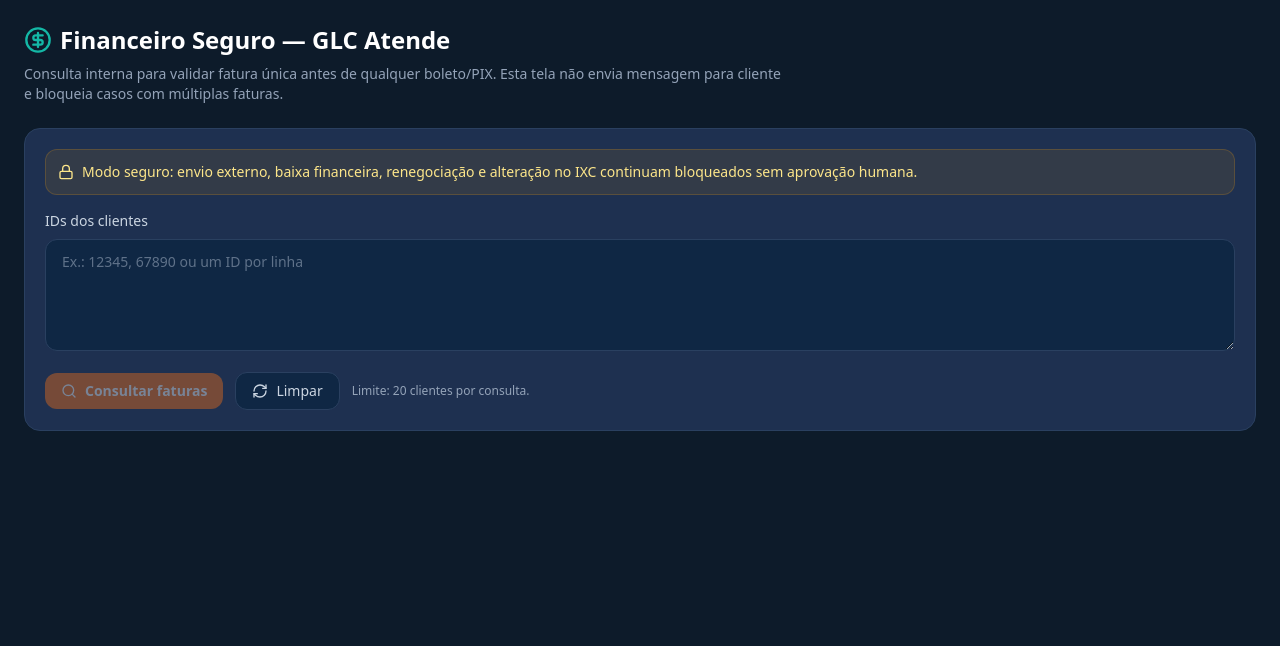
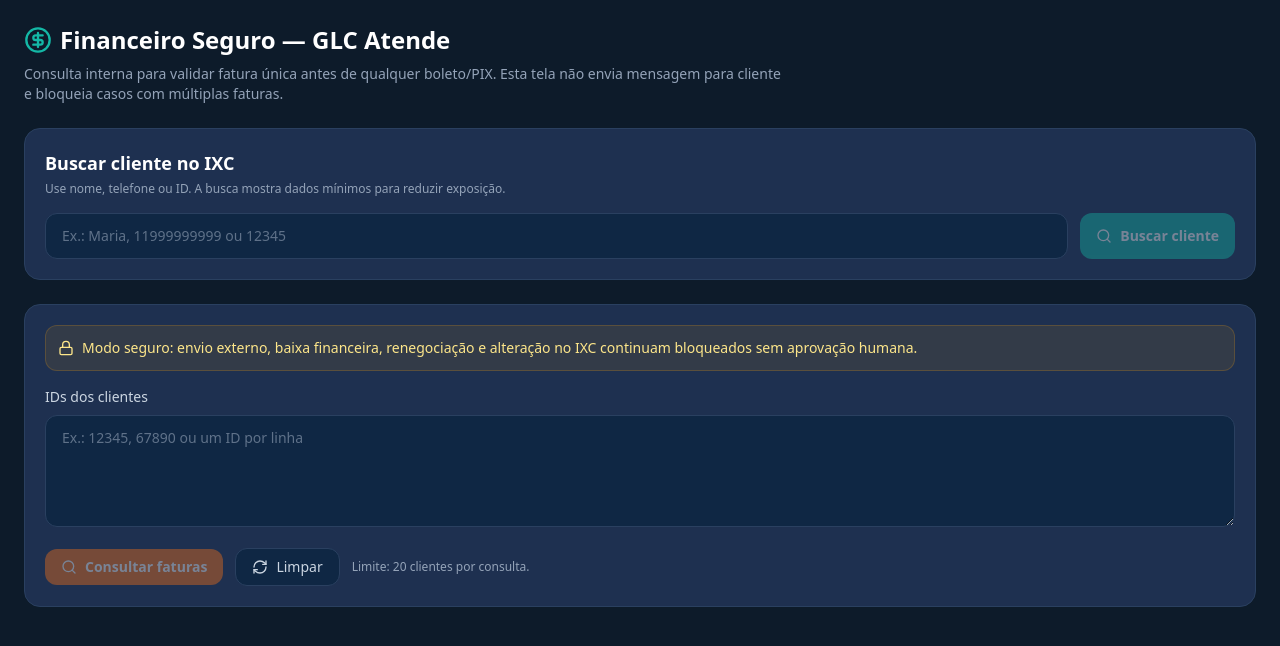
Before and after one commit to glcdesenvoldev/glc-atende, a Next.js app: page /dashboard/financeiro in a window 1280 px wide. Shown: the top 646 px of the page. Built offline with nearby package versions, Linux system fonts and the light colour scheme.

Commit message:
Add client search to finance dashboard

```diff
--- /dev/null
+++ b/src/app/api/financeiro/clientes/route.ts
@@ -0,0 +1,40 @@
+import { NextRequest, NextResponse } from "next/server";
+import { ixcApi, type IxcCliente } from "@/lib/ixc";
+
+export async function GET(request: NextRequest) {
+  const query = (request.nextUrl.searchParams.get("q") || "").trim();
+
+  if (!query) {
+    return NextResponse.json({ ok: false, error: "Informe nome, telefone ou ID do cliente." }, { status: 400 });
+  }
+
+  const onlyDigits = query.replace(/\D/g, "");
+  if (query.length < 3 && onlyDigits.length === 0) {
+    return NextResponse.json({ ok: false, error: "Use pelo menos 3 caracteres para buscar por nome." }, { status: 400 });
+  }
+
+  const result = await ixcApi.buscarClientes(query);
+
+  return NextResponse.json({
+    ok: true,
+    total: result.total,
+    items: result.items.slice(0, 10).map(toSafeClienteResumo),
+  });
+}
+
+function toSafeClienteResumo(cliente: IxcCliente) {
+  return {
+    id: cliente.id,
+    nome: cliente.razao || cliente.fantasia || "Cliente sem nome",
+    status: cliente.status || "",
+    bairro: cliente.bairro || "",
+    cidade: cliente.cidade || "",
+    telefone_final: maskPhone(cliente.telefone_celular || cliente.fone_celular || cliente.fone || ""),
+  };
+}
+
+function maskPhone(phone: string) {
+  const digits = phone.replace(/\D/g, "");
+  if (digits.length < 4) return "";
+  return `***${digits.slice(-4)}`;
+}
--- a/src/app/dashboard/financeiro/page.tsx
+++ b/src/app/dashboard/financeiro/page.tsx
@@ -41,6 +41,15 @@
   error?: string;
 };
 
+type ClienteBusca = {
+  id: string;
+  nome: string;
+  status: string;
+  bairro: string;
+  cidade: string;
+  telefone_final: string;
+};
+
 const statusConfig: Record<Status, { label: string; cls: string; icon: React.ReactNode }> = {
   segura: { label: "Fatura segura", cls: "border-emerald-500/30 bg-emerald-500/10 text-emerald-300", icon: <ShieldCheck className="w-4 h-4" /> },
   multiplas: { label: "Bloqueado: múltiplas", cls: "border-amber-500/30 bg-amber-500/10 text-amber-300", icon: <FileWarning className="w-4 h-4" /> },
@@ -50,11 +59,37 @@
 
 export default function FinanceiroPage() {
   const [ids, setIds] = useState("");
+  const [buscaCliente, setBuscaCliente] = useState("");
+  const [clientes, setClientes] = useState<ClienteBusca[]>([]);
+  const [loadingBusca, setLoadingBusca] = useState(false);
+  const [erroBusca, setErroBusca] = useState("");
   const [loading, setLoading] = useState(false);
   const [error, setError] = useState("");
   const [data, setData] = useState<FinanceiroResponse | null>(null);
 
   const cleanIds = useMemo(() => ids.split(/[\s,;]+/).map((id) => id.trim()).filter(Boolean), [ids]);
+
+  async function buscarClientes() {
+    setLoadingBusca(true);
+    setErroBusca("");
+    setClientes([]);
+    try {
+      const res = await fetch(`/api/financeiro/clientes?q=${encodeURIComponent(buscaCliente)}`);
+      const json = await res.json();
+      if (!res.ok || !json.ok) throw new Error(json.error || "Falha ao buscar clientes.");
+      setClientes(json.items || []);
+    } catch (err) {
+      setErroBusca(err instanceof Error ? err.message : "Falha ao buscar clientes.");
+    } finally {
+      setLoadingBusca(false);
+    }
+  }
+
+  function adicionarCliente(id: string) {
+    const atuais = new Set(ids.split(/[\s,;]+/).map((item) => item.trim()).filter(Boolean));
+    atuais.add(id);
+    setIds(Array.from(atuais).join("\n"));
+  }
 
   async function consultar() {
     setLoading(true);
@@ -83,6 +118,53 @@
           Consulta interna para validar fatura única antes de qualquer boleto/PIX. Esta tela não envia mensagem para cliente e bloqueia casos com múltiplas faturas.
         </p>
       </header>
+
+      <section className="bg-[#1E3050] border border-[#2A4060] rounded-2xl p-5 space-y-4">
+        <div>
+          <h2 className="text-lg font-semibold">Buscar cliente no IXC</h2>
+          <p className="text-xs text-[#94A3B8] mt-1">Use nome, telefone ou ID. A busca mostra dados mínimos para reduzir exposição.</p>
+        </div>
+        <div className="flex flex-col md:flex-row gap-3">
+          <input
+            value={buscaCliente}
+            onChange={(e) => setBuscaCliente(e.target.value)}
+            onKeyDown={(e) => { if (e.key === "Enter" && buscaCliente.trim()) buscarClientes(); }}
+            placeholder="Ex.: Maria, 11999999999 ou 12345"
+            className="flex-1 rounded-xl bg-[#0F2744] border border-[#2A4060] px-4 py-3 text-sm text-white placeholder-[#94A3B8]/60 focus:outline-none focus:border-[#14B8A6]"
+          />
+          <button
+            onClick={buscarClientes}
+            disabled={loadingBusca || !buscaCliente.trim()}
+            className="inline-flex items-center justify-center gap-2 rounded-xl bg-[#14B8A6] hover:bg-[#0f9f90] disabled:opacity-40 disabled:cursor-not-allowed px-4 py-2 text-sm font-semibold"
+          >
+            {loadingBusca ? <Loader2 className="w-4 h-4 animate-spin" /> : <Search className="w-4 h-4" />}
+            Buscar cliente
+          </button>
+        </div>
+        {erroBusca && (
+          <div className="flex items-center gap-2 text-rose-200 bg-rose-500/10 border border-rose-500/20 rounded-xl p-3 text-sm">
+            <AlertTriangle className="w-4 h-4" /> {erroBusca}
+          </div>
+        )}
+        {clientes.length > 0 && (
+          <div className="space-y-2">
+            {clientes.map((cliente) => (
+              <div key={cliente.id} className="flex flex-col md:flex-row md:items-center justify-between gap-3 rounded-xl bg-[#0F2744] border border-[#2A4060] p-3">
+                <div className="text-sm">
+                  <p className="font-semibold">#{cliente.id} — {cliente.nome}</p>
+                  <p className="text-xs text-[#94A3B8]">Status: {cliente.status || "-"} • {cliente.bairro || "bairro -"} / {cliente.cidade || "cidade -"} {cliente.telefone_final ? `• Tel. ${cliente.telefone_final}` : ""}</p>
+                </div>
+                <button
+                  onClick={() => adicionarCliente(cliente.id)}
+                  className="rounded-lg bg-[#F97316] px-3 py-2 text-xs font-semibold hover:bg-[#ea6c0c]"
+                >
+                  Adicionar à consulta financeira
+                </button>
+              </div>
+            ))}
+          </div>
+        )}
+      </section>
 
       <section className="bg-[#1E3050] border border-[#2A4060] rounded-2xl p-5 space-y-4">
         <div className="flex items-center gap-2 text-amber-200 text-sm bg-amber-500/10 border border-amber-500/20 rounded-xl p-3">
```
